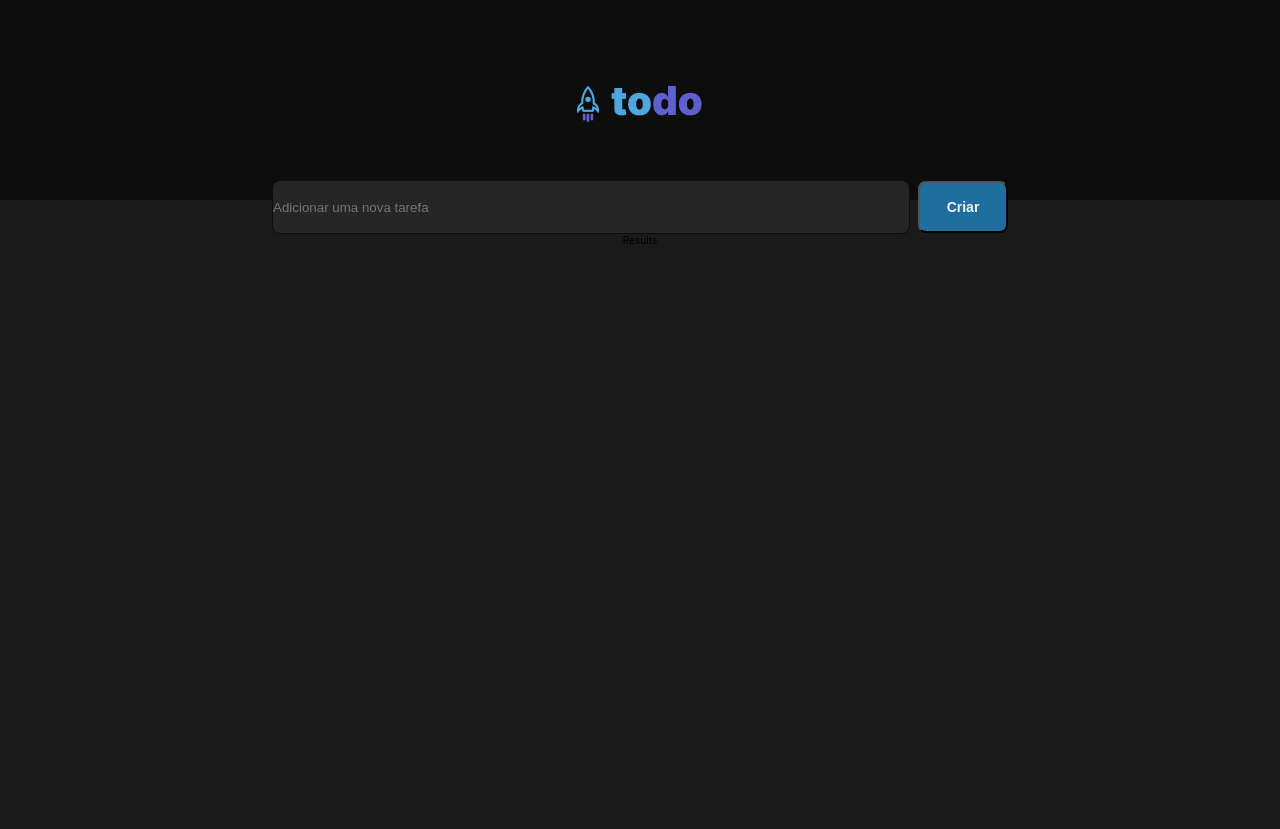
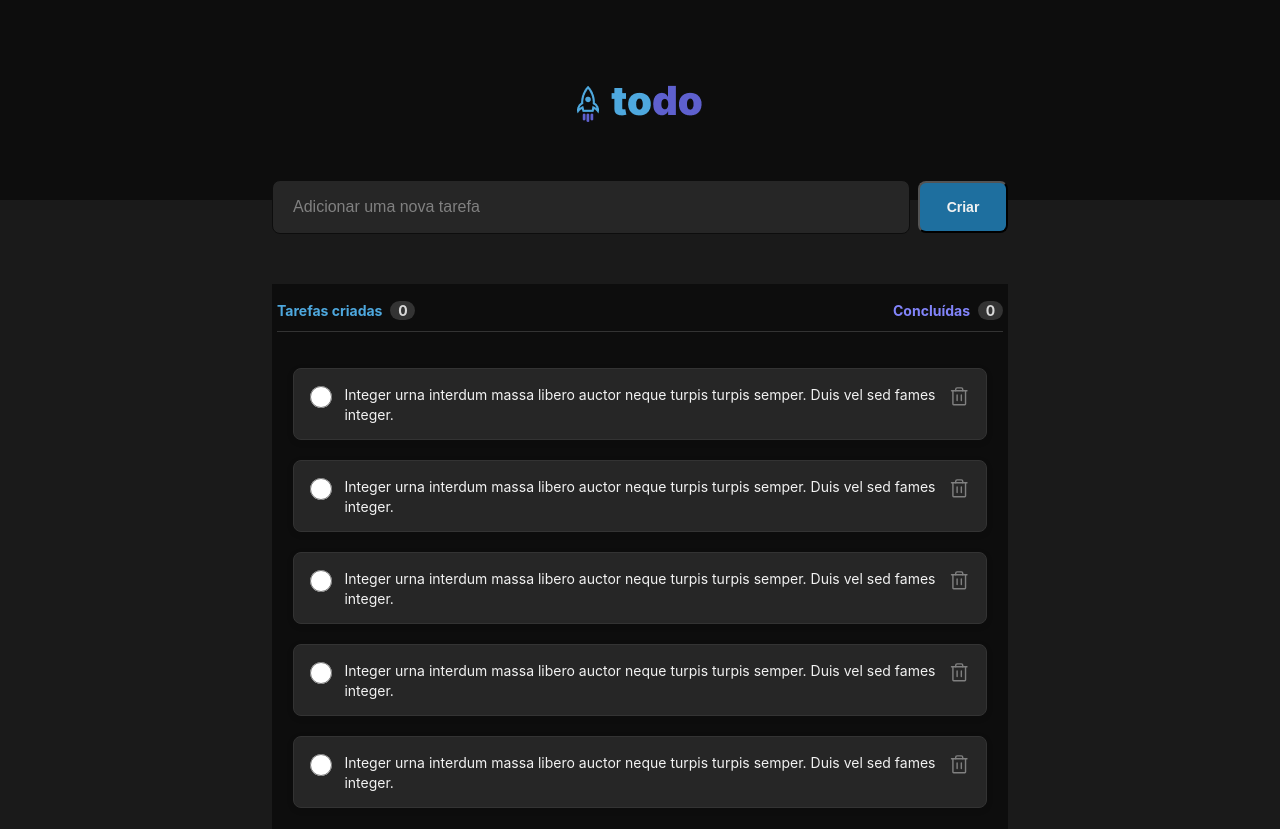
Before and after one commit to jamangueira7/to-do-list-react-ignite, a React (Vite) app: page / in a window 1280 px wide. Before the commit the page ends 800 px from the top, so only its background shows below. Built offline with nearby package versions, Linux system fonts and the light colour scheme.

Commit message:
Layout quase pronto

```diff
--- a/src/components/Results.module.css
+++ b/src/components/Results.module.css
@@ -1,7 +1,59 @@
 .results {
     background: #0D0D0D;
-    width: 100vw;
+    width: 73.6rem;
+    min-height: 28.7rem;
+    display: flex;
+    flex-direction: column;
+    align-items: flex-start;
+    margin-top: 5rem;
+    padding: 0.5rem;
+}
+
+.markers {
+    width: 100%;
+    height: 4.3rem;
+    display: flex;
+    justify-content: space-between;
+    align-items: center;
+    border-bottom: 1px solid #333333;
+}
+
+
+.taskNumber, .taskDone {
+    font-style: normal;
+    font-weight: bold;
+    font-size: 1.4rem;
+    line-height: 1.7rem;
+    gap: 8px;
+    display: flex;
+    justify-content: space-between;
+    align-items: center;
+}
+
+.taskNumberDescription {
+    color: #4EA8DE;
+}
+
+.taskNumberValue, .taskDoneValue {
+    width: 2.5rem;
+    height: 1.9rem;
+    background: #333333;
+    border-radius: 999px;
     display: flex;
     justify-content: center;
     align-items: center;
+    color: #D9D9D9;
 }
+
+.TaskDoneDescription {
+    color: #8284FA;
+}
+
+.tasks {
+    width: 100%;
+    height: 100%;
+    padding: 1.6rem;
+    display: flex;
+    flex-direction: column;
+    align-items: flex-start;
+}
--- a/src/components/Results.tsx
+++ b/src/components/Results.tsx
@@ -1,5 +1,27 @@
+import { Tasks } from "./Tasks";
+import styles from "./Results.module.css";
+
 export function Results() {
   return(
-    <div>Results</div>
+    <div className={styles.results}>
+      <div className={styles.markers}>
+        <div className={styles.taskNumber}>
+          <span className={styles.taskNumberDescription}>Tarefas criadas</span>
+          <span className={styles.taskNumberValue}>0</span>
+        </div>
+        <div className={styles.taskDone}>
+          <span className={styles.TaskDoneDescription}>Concluídas</span>
+          <span className={styles.taskDoneValue}>0</span>
+        </div>
+      </div>
+
+      <div className={styles.tasks}>
+        <Tasks />
+        <Tasks />
+        <Tasks />
+        <Tasks />
+        <Tasks />
+      </div>
+    </div>
   );
 }
--- a/src/components/Search.module.css
+++ b/src/components/Search.module.css
@@ -14,14 +14,25 @@
     background: #262626;
     border: 1px solid #0D0D0D;
     border-radius: 8px;
+    padding: 2rem;
 }
 
 .searchButton {
     width: 9.0rem;
     height: 5.2rem;
     background: #1E6F9F;
-    border-radius: 0.8rem;
+    border-radius: 8px;
     font-size: 1.4rem;
     font-weight: bold;
     color: #F2F2F2;
+    text-decoration: none;
+
 }
+
+::placeholder {
+    color: #808080;
+    font-style: normal;
+    font-weight: 400;
+    font-size: 16px;
+    line-height: 140%;
+}
--- /dev/null
+++ b/src/components/Tasks.module.css
@@ -0,0 +1,30 @@
+.container {
+    background: #262626;
+    gap: 1.2rem;
+    padding: 1.6rem;
+    width: 100%;
+    height: 7.2rem;
+    display: flex;
+    flex-direction: row;
+    align-items: flex-start;
+    justify-content: center;
+    border: 1px solid #333333;
+    box-shadow: 0px 2px 8px rgba(0, 0, 0, 0.06);
+    border-radius: 8px;
+    margin-top: 2rem;
+}
+
+.description {
+    width: 63.2rem;
+    height: 4.0rem;
+    color: #F2F2F2;
+    font-style: normal;
+    font-weight: 400;
+    font-size: 14px;
+    line-height: 140%;
+}
+
+.container input {
+    width: 2.4rem;
+    height: 2.4rem;
+}
--- /dev/null
+++ b/src/components/Tasks.tsx
@@ -0,0 +1,11 @@
+import styles from "./Tasks.module.css";
+import { Trash } from "phosphor-react";
+export function Tasks() {
+  return(
+    <div className={styles.container}>
+      <input type="radio" id="html" name="fav_language" value="HTML" />
+      <span className={styles.description}>Integer urna interdum massa libero auctor neque turpis turpis semper. Duis vel sed fames integer.</span>
+      <Trash size={24} color="#808080"/>
+    </div>
+  );
+}
```
